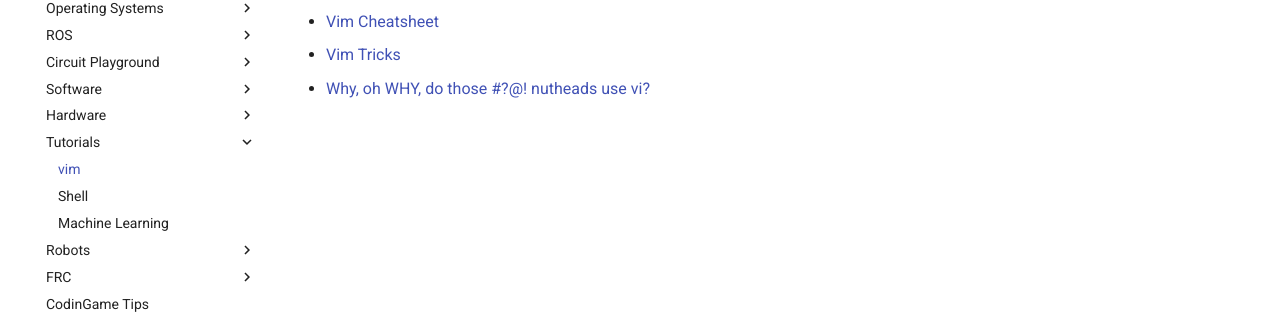
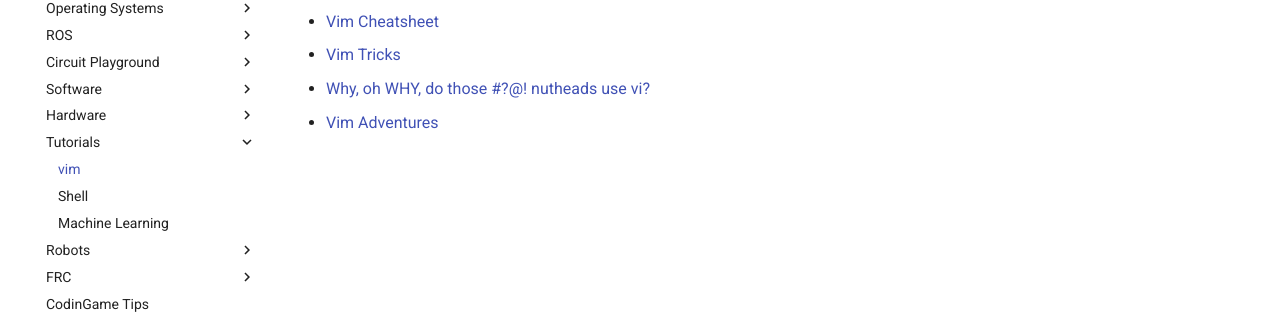
Before and after one commit to athenian-robotics/athenian-robotics-mkdocs, an MkDocs documentation site: the page built from docs/vim.md, in a window 1280 px wide. Shown: the part 238-552 px from the top of the page. Built offline with MkDocs 1.6.1 and Material for MkDocs 9.7.7, drawn with Linux system fonts in a browser that asks for light colours; comment, search, counter and statistics services are not loaded.

Commit message:
Update docs

```diff
--- a/docs/vim.md
+++ b/docs/vim.md
@@ -5,3 +5,4 @@
 * [Vim Cheatsheet](http://vimsheet.com)
 * [Vim Tricks](https://medium.freecodecamp.org/learn-linux-vim-basic-features-19134461ab85)
 * [Why, oh WHY, do those #?@! nutheads use vi?](http://www.viemu.com/a-why-vi-vim.html)
+* [Vim Adventures](https://vim-adventures.com)
```
